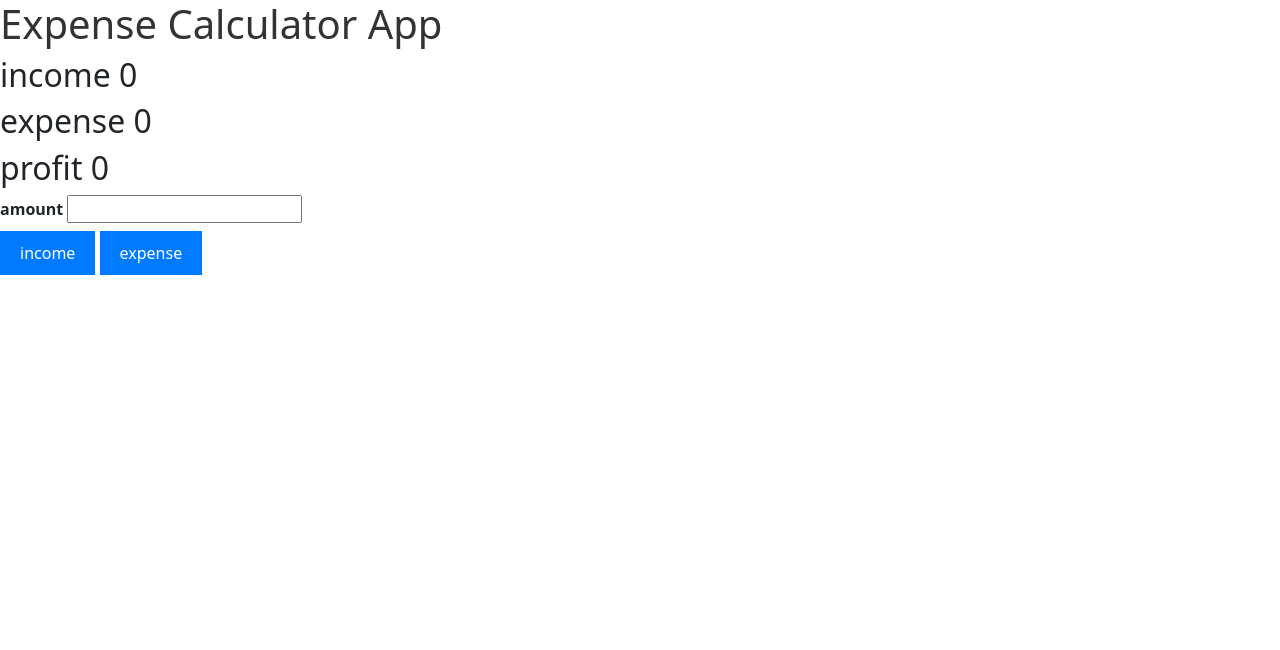
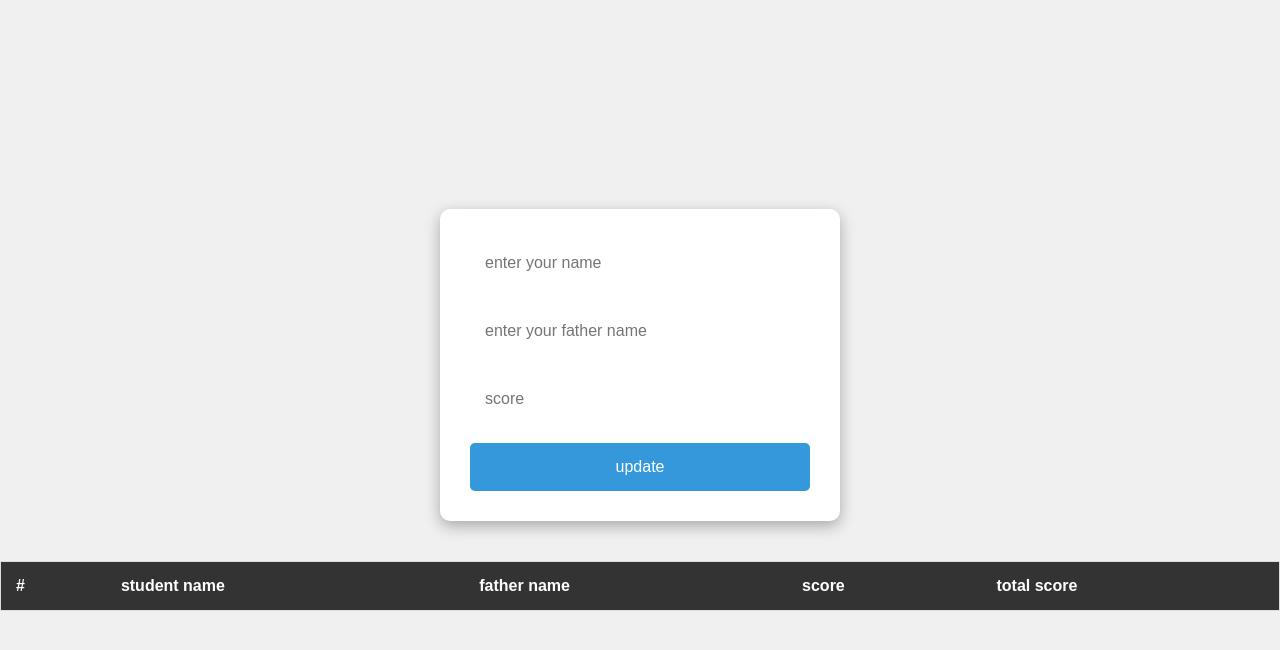
Before and after one commit to abdullah2565/abdullah2565, a plain HTML site: page index.html in a window 1280 px wide. Drawn offline with nearby package versions, Linux system fonts and the light colour scheme.

Commit message:
Add files via upload

```diff
--- a/index.html
+++ b/index.html
@@ -2,39 +2,33 @@
 <html lang="en">
 <head>
     <meta charset="UTF-8">
-    <meta name="viewport" content="width=\, initial-scale=1.0">
+    <meta name="viewport" content="width=device-width, initial-scale=1.0">
+    <title>Document</title>
     <link rel="stylesheet" href="style.css">
-    <link rel="stylesheet" href="https://cdn.jsdelivr.net/npm/bootstrap@5.2.3/dist/css/bootstrap.min.css">
-    <title>Document</title>
 </head>
-<body><div class="heading">
-      <h1>Expense Calculator App</h1>
-    </div>
-    <div class="main">
-        <div class="main2">
+<body>
 
 
 
-   <h2 >income  <span id="income">0</span></h2>
-   <h2 >expense <span id="expense">0</span></h2>
-   <h2 >profit <span id="profit">0</span></h2>
+    <div id="container">
+        <input placeholder="enter your name" type="text" id="namein">
 
+        <input placeholder="enter your father name" type="text" id="fnamein">
 
+        <input placeholder="score" type="number" id="scorein">
 
+         <button onclick="edit_info ()  ">update</button>
+    </div>
 
-    <label for="">amount</label>
-    <input class="inn" type="number" id="amount">
-
-<div class="bb">
-
-    <button class="b"  onclick="addincome()">income</button>
-    <button class="b" onclick="addexpense()">expense</button>
-
-</div>
-
-</div>
-
-</div>
+    <table id="container1">
+    <tr>
+        <th>#</th>
+        <th>student name</th>
+        <th>father name</th>
+        <th>score</th>
+        <th>total score</th>
+    </tr>
+</table>
     <script src="index.js"></script>
 </body>
 </html>
--- a/index.js
+++ b/index.js
@@ -1,59 +1,46 @@
-//   qistion 1
+let container1 = document.getElementById("container1")
+ let namee =document.getElementById('namein')
+ let fathername = document.getElementById('fnamein')
+ let score = document.getElementById('scorein')
+ let cerial = parseFloat(0)
+ let total = parseFloat(0)
 
-const currentDateElement = document.getElementById("currentDate");
-const currentDate = new Date();
-currentDateElement.innerHTML = currentDate.toDateString();
+ function edit_info () {
+
+    let newrow = document.createElement('tr')
+    newrow.className = "newrow"
+
+    let cerialnum = document.createElement('td')
+    cerialnum.className = "cerialn"
+    cerialnum.innerText = ++cerial
+
+    let sname = document.createElement('td')
+    sname.className = "ssname"
+    sname.innerText = namee.value
 
 
-//   qistion 2
+    let fname = document.createElement('td')
+    fname.className = "ffname"
+    fname.innerText = fathername.value
+
+    let Scoree = document.createElement('td')
+    Scoree.className = "sscore"
+    let updatedScore = parseFloat(Scoree.innerText = score.value)
+
+    let totalscore = document.createElement('td')
+    totalscore.className = "tscore"
+    total += updatedScore ;
+    totalscore.innerText = total
 
 
-function calculateAge() {
-    const birthdate = new Date(document.getElementById("birthdate").value);
-    const ageInYears = new Date().getFullYear() - birthdate.getFullYear();
-    document.getElementById("age").innerHTML = "Your age is approximately " + ageInYears + " years.";
-}
+    container1.appendChild(newrow)
+    newrow.appendChild(cerialnum)
+    newrow.appendChild(sname)
+    newrow.appendChild(fname)
+    newrow.appendChild(Scoree)
+    newrow.appendChild(totalscore)
 
-// quistion 3
-
-function calculateDayOfWeek() {
-    const inputDate = new Date(document.getElementById("inputDate").value);
-    const daysOfWeek = ["Sunday", "Monday", "Tuesday", "Wednesday", "Thursday", "Friday", "Saturday"];
-    const dayOfWeek = daysOfWeek[inputDate.getDay()];
-    document.getElementById("dayOfWeek").innerHTML = "The day of the week for that date is " + dayOfWeek + ".";
-}
-//  quistion 4
-
-function checkCountdown() {
-    let date1 = document.getElementById('date1');
-    let date2 = document.getElementById('date2');
-    let now = new Date(date1.value);
-    let eventDate = new Date(date2.value);
-    let difference = eventDate.getTime() - now.getTime();
-    let difToDay = Math.round(difference / (1000 * 60 * 60 * 24));
-    let countdown = document.getElementById('countdown');
-    countdown.innerText = difToDay;
-}
-
-
-// quistion 5
-
-function calculateDaysBetween() {
-    const startDateInput = document.getElementById("startDateInput").value;
-    const endDateInput = document.getElementById("endDateInput").value;
-
-    const startDate = new Date(startDateInput);
-    const endDate = new Date(endDateInput);
-
-    if (isNaN(startDate.getTime()) || isNaN(endDate.getTime())) {
-        alert("Please enter valid dates.");
-        return;
-    }
-
-    const timeDifference = endDate - startDate;
-    const daysDifference = Math.floor(timeDifference / (1000 * 60 * 60 * 24));
-
-    document.getElementById("result").innerHTML = 'The number of days between ' + startDateInput + ' and ' + endDateInput + ' is ' + daysDifference + ' days.';
-}
-
-// quistion 6
+document.getElementById('namein').value = "";
+document.getElementById('fnamein').value = "";
+document.getElementById('scorein').value = "";
+ }
--- a/style.css
+++ b/style.css
@@ -1,70 +1,111 @@
-/* Reset some default styles */
 * {
     margin: 0;
     padding: 0;
     box-sizing: border-box;
 }
 
-/* Apply a background color to the entire body */
 body {
+    background-color: #f0f0f0;
     font-family: Arial, sans-serif;
-    background-color: #f4f4f4;
+    display: flex;
+    flex-direction: column;
+    align-items: center;
+    justify-content: center;
+    min-height: 100vh;
     margin: 0;
-    padding: 0;
 }
 
-/* Create a container for content */
-.container {
-    max-width: 800px;
-    margin: 0 auto;
-    padding: 20px;
-    background-color: #fff;
-    border: 1px solid #ccc;
-    border-radius: 5px;
-    box-shadow: 0 0 10px rgba(0, 0, 0, 0.1);
+h1 {
+    text-align: center;
+    color: #333;
+    font-size: 36px;
     margin-bottom: 20px;
+    animation: fadeIn 1s ease-in-out;
 }
 
-/* Apply styles to header text */
-h1 {
-    font-size: 24px;
-    margin-bottom: 20px;
-    color: #333;
+@keyframes fadeIn {
+    0% {
+        opacity: 0;
+    }
+    100% {
+        opacity: 1;
+    }
 }
 
-/* Style for labels and input fields */
-label {
-    display: block;
-    margin-bottom: 10px;
-    font-weight: bold;
+#container {
+    background-color: #fff;
+    border-radius: 10px;
+    box-shadow: 0 5px 15px rgba(0, 0, 0, 0.3);
+    padding: 30px;
+    width: 100%;
+    max-width: 400px;
+    animation: slideIn 1s ease-in-out;
+    margin: 20px;
 }
 
-input[type="date"] {
-    padding: 8px;
-    width: 100%;
-    margin-bottom: 20px;
-    border: 1px solid #ccc;
-    border-radius: 5px;
-    background-color: #fff;
+@keyframes slideIn {
+    0% {
+        transform: translateY(-20px);
+        opacity: 0;
+    }
+    100% {
+        transform: translateY(0);
+        opacity: 1;
+    }
 }
 
-/* Style for buttons */
+#container input[type="text"],
+#container input[type="number"] {
+    width: 100%;
+    padding: 15px;
+    margin-bottom: 20px;
+    border: none;
+    border-radius: 5px;
+    font-size: 16px;
+}
+
 button {
-    background-color: #007bff;
-    color: #fff;
+    width: 100%;
+    padding: 15px;
+    background-color: #3498db;
+    color: white;
     border: none;
-    padding: 10px 20px;
+    border-radius: 5px;
     cursor: pointer;
-    border-radius: 5px;
+    font-size: 16px;
+    transition: background-color 0.3s;
 }
 
 button:hover {
-    background-color: #0056b3;
+    background-color: #2980b9;
 }
 
-/* Style for paragraphs */
-p {
-    margin-bottom: 20px;
-    font-size: 18px;
-    color: #333;
+#container1 {
+    width: 100%;
+    border-collapse: collapse;
+    background-color: #fff;
+    border: 1px solid #ddd;
+    border-radius: 5px;
+    margin-top: 20px;
 }
+
+#container1 th {
+    background-color: #333;
+    color: white;
+    padding: 15px;
+    text-align: left;
+}
+
+#container1 td {
+    border: 1px solid #ddd;
+    padding: 15px;
+    text-align: center;
+}
+
+#container1 tr:nth-child(even) {
+    background-color: #f2f2f2;
+}
+
+#container1 tr:hover {
+    background-color: #ddd;
+}
```
